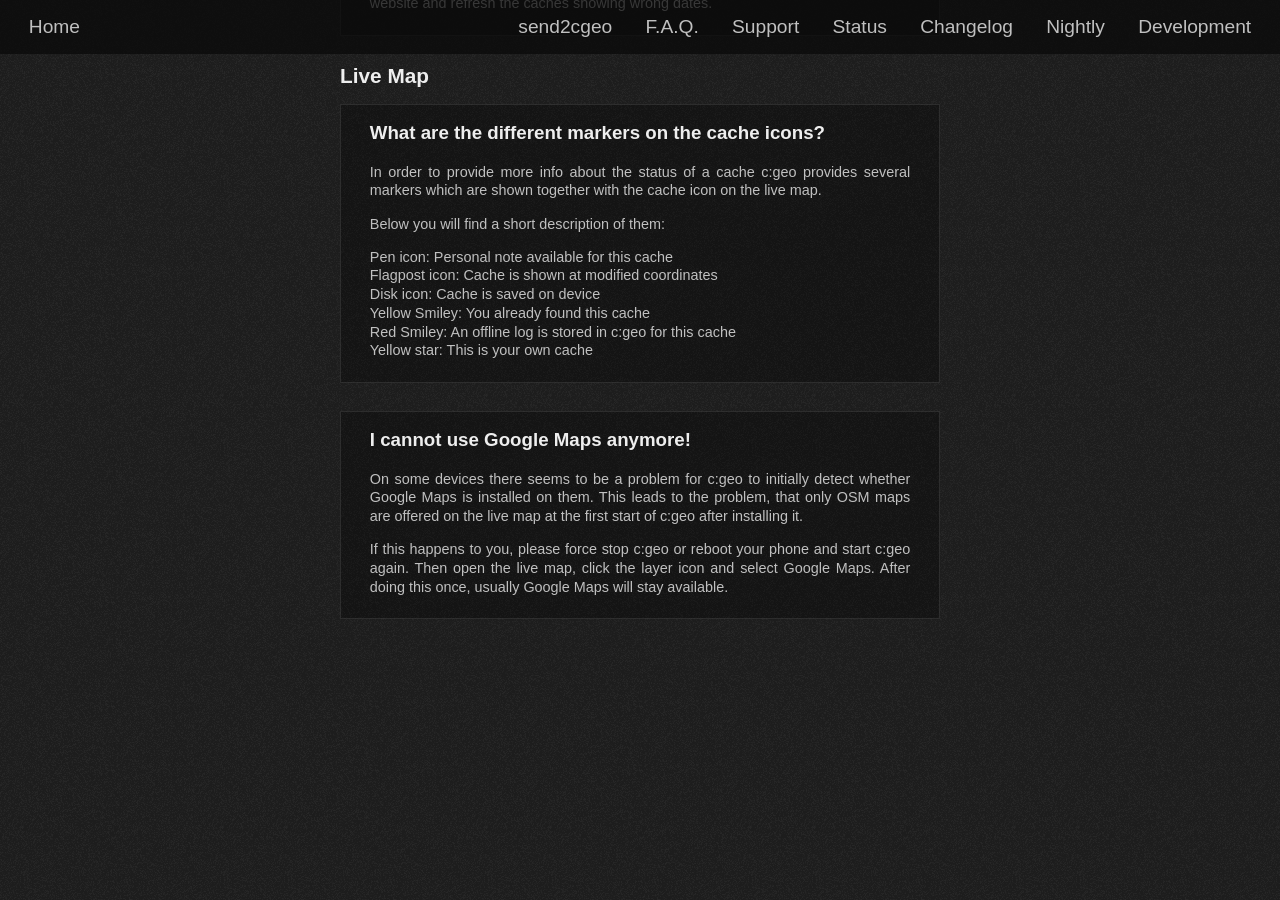
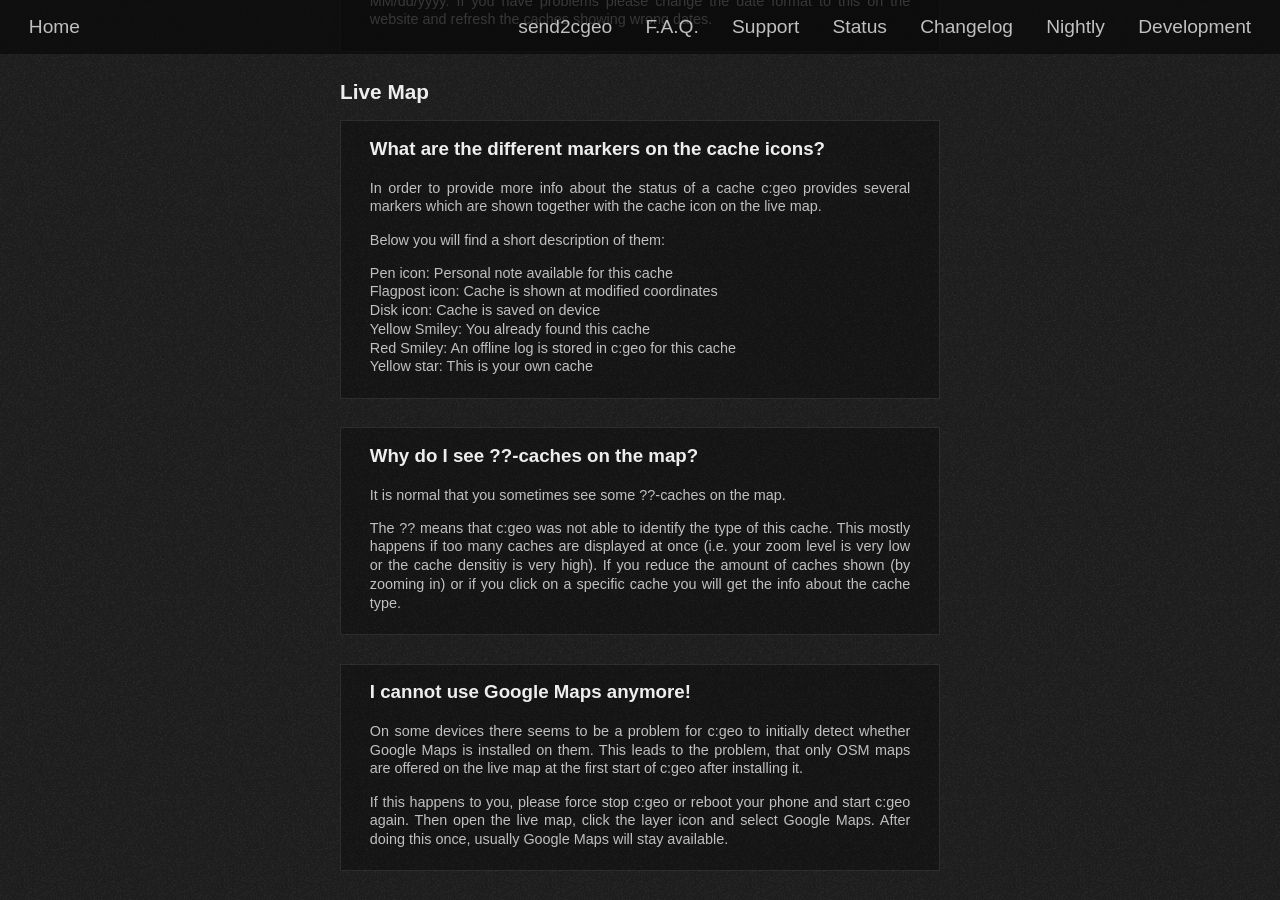
Before and after one commit to cgeo/cgeo.github.io, a Jekyll site: the page built from faq.html, in a window 1280 px wide and 900 px high, scrolled down 14822 px. Built offline with Jekyll 4.4.1, drawn with Linux system fonts in a browser that asks for light colours; some web fonts are replaced; before the commit the page ends 15470 px from its top, so only the background shows below that; some of the changed text lies outside the part shown.

Commit message:
FAQ ??-caches (not completed)

```diff
--- a/_data/faq.yml
+++ b/_data/faq.yml
@@ -499,6 +499,15 @@
             Red Smiley: An offline log is stored in c:geo for this cache \\
             Yellow star: This is your own cache
 
+      - title: Why do I see ??-caches on the map?
+        content: |
+            It is normal that you sometimes see some ??-caches on the map.
+
+            The ?? means that c:geo was not able to identify the type of this cache.
+            This mostly happens if too many caches are displayed at once (i.e. your zoom level is very low or the cache densitiy is very high).
+            If you reduce the amount of caches shown (by zooming in) or if you click on a specific cache you will get the info about the cache type.
+
+
       - title: I cannot use Google Maps anymore!
         content: |
             On some devices there seems to be a problem for c:geo to initially detect whether Google Maps is installed on them.
```
